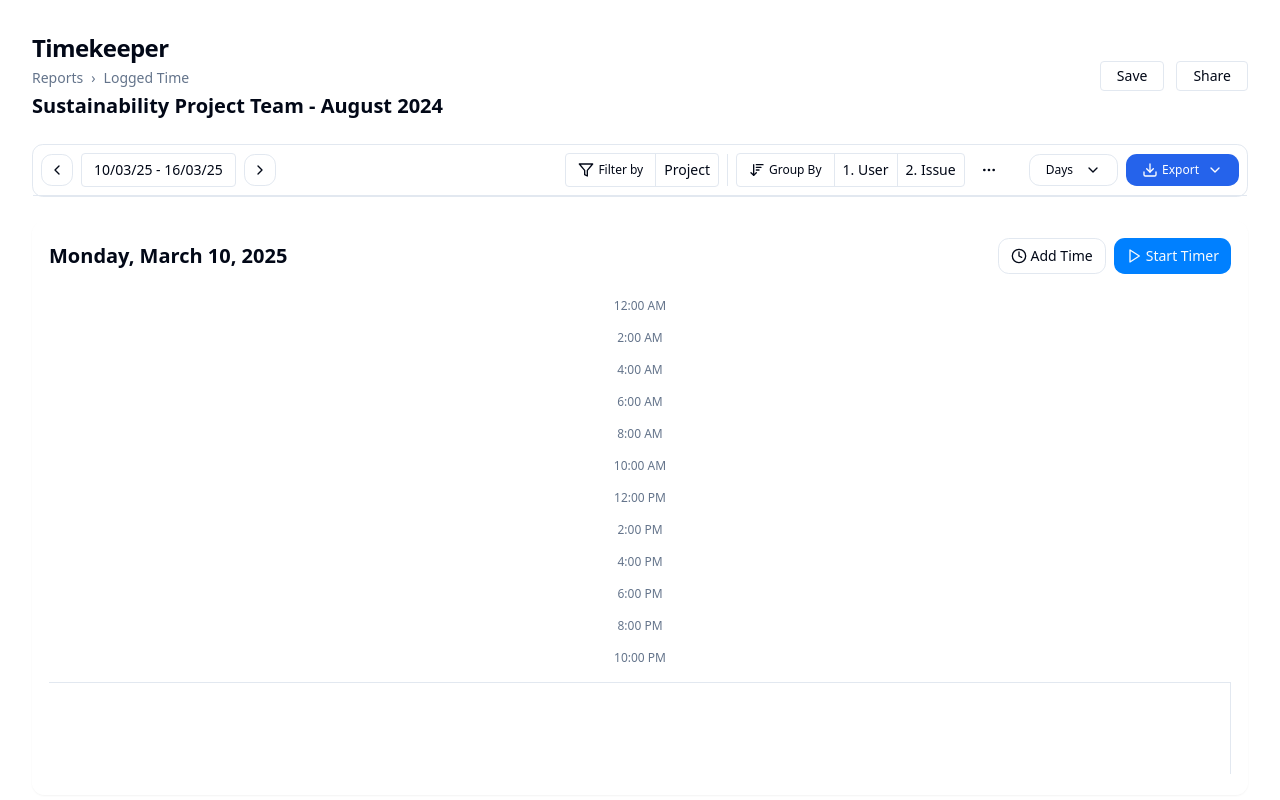
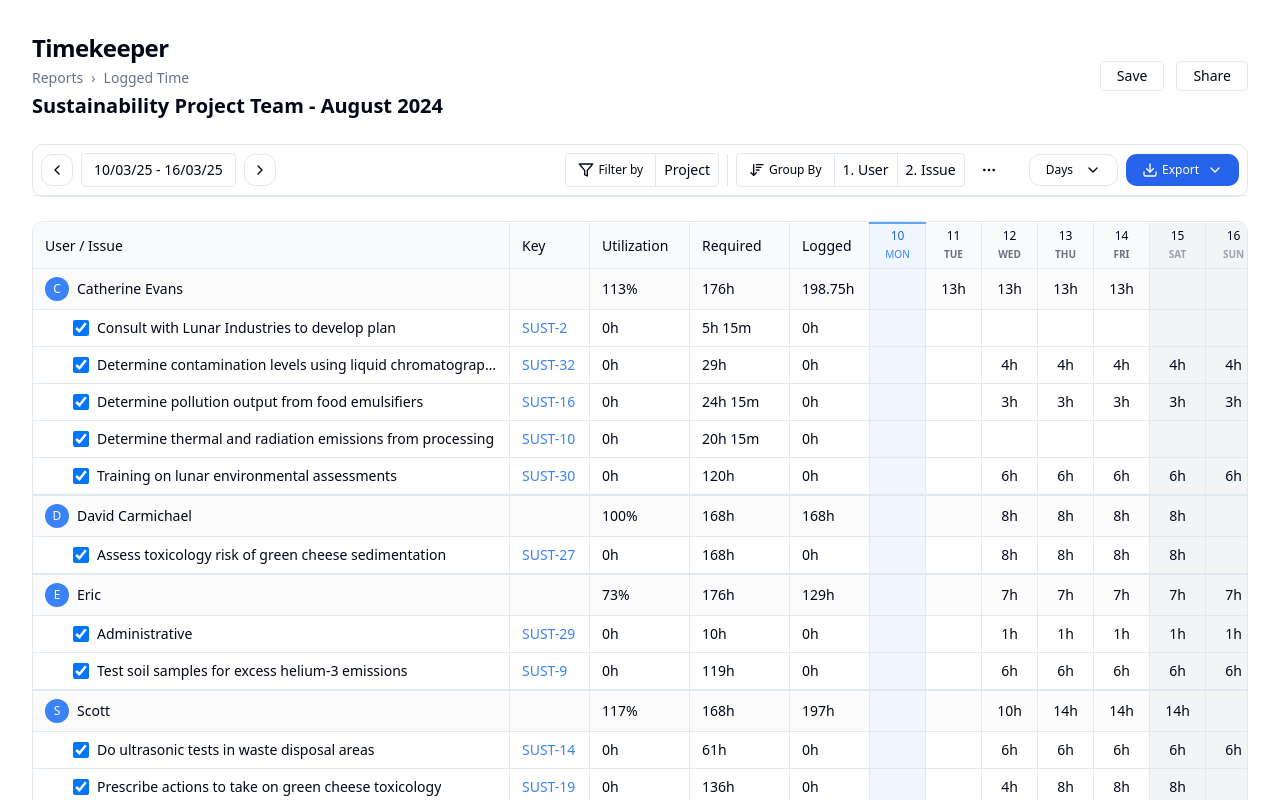
Before and after one commit to Kiran-Harbak/timekeeper-timeline, a React (Vite) app: page / in a window 1280 px wide. Shown: the top 800 px of the page. Built offline with nearby package versions, Linux system fonts and the light colour scheme.

Commit message:
Reverted to edit edt-836a377b-0ef4-4229-b6cc-36b584689c63: "Implement weeks view
Implements the weeks view functionality."

```diff
--- a/src/components/TimeEntry.tsx
+++ b/src/components/TimeEntry.tsx
@@ -11,6 +11,7 @@ import {
   formatTime,
   calculateDuration,
   calculateTimelinePosition,
+  getCategoryColor,
   TimeEntry as TimeEntryType
 } from '../utils/timeUtils';
 import { useTimeEntries } from '../context/TimeEntryContext';
@@ -121,19 +122,4 @@ const TimeEntry: React.FC<TimeEntryProps> = ({ entry, onEdit }) => {
   );
 };
 
-// Helper function to get category color
-const getCategoryColor = (category: string): string => {
-  const categoryColors: Record<string, string> = {
-    'Meeting': 'timesheet-indigo',
-    'Development': 'timesheet-blue',
-    'Design': 'timesheet-purple',
-    'Research': 'timesheet-teal',
-    'Planning': 'timesheet-green',
-    'Client Work': 'timesheet-orange',
-    'Other': 'timesheet-gray'
-  };
-
-  return categoryColors[category] || 'timesheet-gray';
-};
-
 export default TimeEntry;
--- a/src/components/Timeline.tsx
+++ b/src/components/Timeline.tsx
@@ -42,21 +42,6 @@ const Timeline: React.FC = () => {
   const handleCloseForm = () => {
     setIsFormOpen(false);
     setEditingEntry(null);
-  };
-
-  // Helper function for category color
-  const getCategoryColor = (category: string): string => {
-    const categoryColors: Record<string, string> = {
-      'Meeting': 'timesheet-indigo',
-      'Development': 'timesheet-blue',
-      'Design': 'timesheet-purple',
-      'Research': 'timesheet-teal',
-      'Planning': 'timesheet-green',
-      'Client Work': 'timesheet-orange',
-      'Other': 'timesheet-gray'
-    };
-
-    return categoryColors[category] || 'timesheet-gray';
   };
 
   // Render day view timeline
@@ -235,4 +220,19 @@ const Timeline: React.FC = () => {
   );
 };
 
+// Helper function to get category color
+const getCategoryColor = (category: string): string => {
+  const categoryColors: Record<string, string> = {
+    'Meeting': 'timesheet-indigo',
+    'Development': 'timesheet-blue',
+    'Design': 'timesheet-purple',
+    'Research': 'timesheet-teal',
+    'Planning': 'timesheet-green',
+    'Client Work': 'timesheet-orange',
+    'Other': 'timesheet-gray'
+  };
+
+  return categoryColors[category] || 'timesheet-gray';
+};
+
 export default Timeline;
--- a/src/context/TimeEntryContext.tsx
+++ b/src/context/TimeEntryContext.tsx
@@ -1,4 +1,3 @@
-
 import React, { createContext, useContext, useState, useEffect } from 'react';
 import { TimeEntry, getInitialTimeEntries, generateTimeId } from '../utils/timeUtils';
 import { toast } from 'sonner';
--- a/src/pages/Index.tsx
+++ b/src/pages/Index.tsx
@@ -2,7 +2,6 @@
 import React from 'react';
 import { TimeEntryProvider } from '../context/TimeEntryContext';
 import TimelineHeader from '../components/TimelineHeader';
-import Timeline from '../components/Timeline';
 import JiraTimesheet from '../components/JiraTimesheet';
 import { Toaster } from 'sonner';
 
@@ -30,7 +29,6 @@ const Index = () => {
           <TimelineHeader />
 
           <div className="mt-6">
-            <Timeline />
             <JiraTimesheet />
           </div>
         </div>
```
